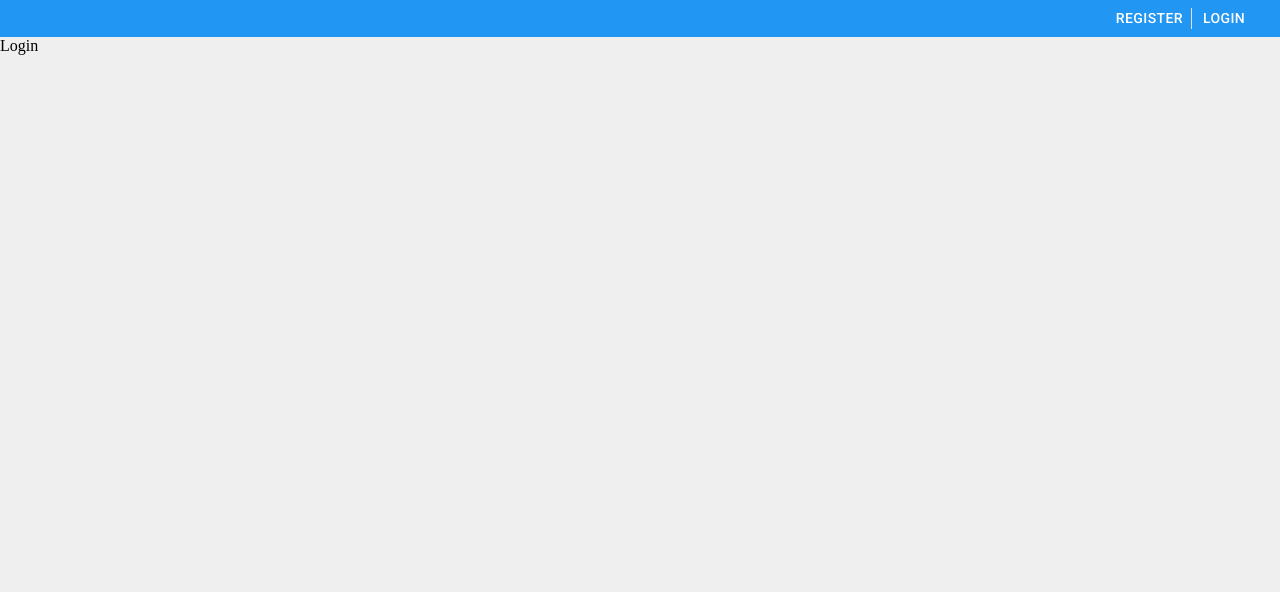
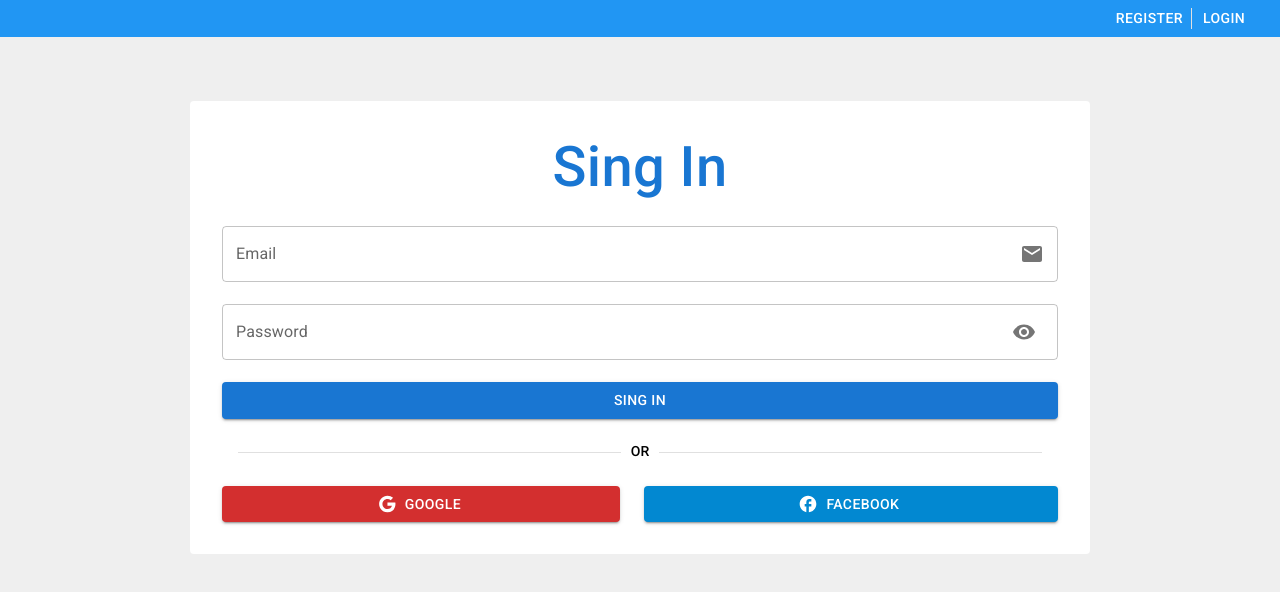
Before and after one commit to omor777/E-Commerce-frontend, a React (Vite) app: page /login in a window 1280 px wide. Shown: the top 592 px of the page. Built offline with nearby package versions, Linux system fonts and the light colour scheme; no server answers.

Commit message:
style login page

```diff
--- a/package.json
+++ b/package.json
@@ -17,6 +17,7 @@
     "@mui/material": "^5.16.6",
     "@reduxjs/toolkit": "^2.2.7",
     "axios": "^1.7.3",
+    "firebase": "^10.12.5",
     "react": "^18.3.1",
     "react-dom": "^18.3.1",
     "react-hook-form": "^7.52.2",
--- /dev/null
+++ b/src/firebase/firebase.config.js
@@ -0,0 +1,11 @@
+import { initializeApp } from "firebase/app";
+const firebaseConfig = {
+  apiKey: import.meta.env.VITE_APIKEY,
+  authDomain: import.meta.env.VITE_AUTHDOMAIN,
+  projectId: import.meta.env.VITE_PROJECTID,
+  storageBucket: import.meta.env.VITE_STORAGEBUCKET,
+  messagingSenderId: import.meta.env.VITE_MESSAGINGSENDERID,
+  appId: import.meta.env.VITE_APPID,
+};
+
+export const app = initializeApp(firebaseConfig);
--- /dev/null
+++ b/src/pages/login/login.jsx
@@ -0,0 +1,105 @@
+import {
+  Box,
+  Button,
+  Container,
+  Divider,
+  IconButton,
+  InputAdornment,
+  TextField,
+  Typography,
+} from "@mui/material";
+import EmailIcon from "@mui/icons-material/Email";
+import { useState } from "react";
+import VisibilityOff from "@mui/icons-material/VisibilityOff";
+import Visibility from "@mui/icons-material/visibility";
+import Google from "@mui/icons-material/Google";
+import FacebookOutlinedIcon from "@mui/icons-material/FacebookOutlined";
+
+const Login = () => {
+  const [showPassword, setShowPassword] = useState(false);
+
+  const handlePasswordVisibility = () => {
+    setShowPassword(!showPassword);
+  };
+  return (
+    <Container maxWidth="xl" sx={{ py: 8 }}>
+      <Box
+        sx={{
+          bgcolor: "#fff",
+          maxWidth: 900,
+          p: 4,
+          mx: "auto",
+          borderRadius: 1,
+        }}
+      >
+        <Typography
+          sx={{ fontWeight: 500, fontSize: { md: "3rem", lg: "3.5rem" } }}
+          variant="h4"
+          align="center"
+          color="primary"
+          mb={3}
+        >
+          Sing In
+        </Typography>
+        <form
+          style={{
+            display: "flex",
+            flexDirection: "column",
+            gap: "1.4rem",
+          }}
+        >
+          <TextField
+            label="Email"
+            InputProps={{
+              endAdornment: (
+                <InputAdornment position="end">
+                  <EmailIcon />
+                </InputAdornment>
+              ),
+            }}
+          />
+
+          <TextField
+            type={showPassword ? "text" : "password"}
+            label="Password"
+            InputProps={{
+              endAdornment: (
+                <InputAdornment position="end">
+                  <IconButton onClick={handlePasswordVisibility}>
+                    {showPassword ? <VisibilityOff /> : <Visibility />}
+                  </IconButton>
+                </InputAdornment>
+              ),
+            }}
+          />
+
+          <Button variant="contained">Sing In</Button>
+          <Divider variant="middle">
+            <Typography variant="subtitle2">OR</Typography>
+          </Divider>
+
+          <Box sx={{ display: "flex", alignItems: "center", gap: 3 }}>
+            <Button
+              sx={{ flexGrow: 1 }}
+              variant="contained"
+              color="error"
+              startIcon={<Google />}
+            >
+              Google
+            </Button>
+            <Button
+              sx={{ flexGrow: 1 }}
+              variant="contained"
+              startIcon={<FacebookOutlinedIcon />}
+              color="info"
+            >
+              Facebook
+            </Button>
+          </Box>
+        </form>
+      </Box>
+    </Container>
+  );
+};
+
+export default Login;
--- a/src/pages/register/register.jsx
+++ b/src/pages/register/register.jsx
@@ -1,5 +1,4 @@
 import {
-  Alert,
   Box,
   Button,
   Container,
@@ -28,6 +27,12 @@ import GoogleIcon from "@mui/icons-material/Google";
 import FacebookOutlinedIcon from "@mui/icons-material/FacebookOutlined";
 import { useDispatch, useSelector } from "react-redux";
 import { registerUser } from "../../features/auth/authApi";
+import { getAuth, GoogleAuthProvider, signInWithPopup } from "firebase/auth";
+import { app } from "../../firebase/firebase.config";
+const provider = new GoogleAuthProvider();
+const auth = getAuth(app);
+
+//TODO: Google login
 
 const Register = () => {
   const [showPassword, setShowPassword] = useState(false);
@@ -58,6 +63,15 @@ const Register = () => {
     // console.log(data);
     dispatch(registerUser(data));
     // reset();
+  };
+
+  const handleGoogleLogin = async () => {
+    try {
+      const result = await signInWithPopup(auth, provider);
+      console.log(result.user);
+    } catch (error) {
+      console.log(error);
+    }
   };
 
   return (
@@ -249,6 +263,7 @@ const Register = () => {
           </Divider>
           <Box sx={{ display: "flex", alignItems: "center", gap: 3 }}>
             <Button
+              onClick={handleGoogleLogin}
               sx={{ flexGrow: 1 }}
               variant="contained"
               color="error"
```
Also changed, not shown: src/routes/routes.jsx (+4 -3 lines), 1 other file (tests, documents, lock files or other folders).
